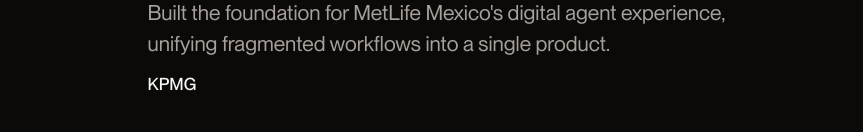
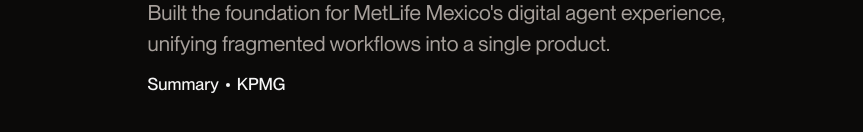
Before and after one commit to GrahamBunt/portfolio, a Next.js app: page / in a window 1280 px wide. Shown: the part 2807-2939 px from the top of the page, without its empty margins (417-1280 px from the left). Built offline with nearby package versions, Linux system fonts and the light colour scheme.

Commit message:
Refine project metadata labels

```diff
--- a/src/content/work.ts
+++ b/src/content/work.ts
@@ -295,7 +295,7 @@ export const featuredWork: WorkItem = {
     "/work/smartsheet-reports/figma-spec-loop.mp4",
   ],
   summary: "Modernized one of Smartsheet's core platform capabilities while aligning three teams around its long-term direction.",
-  cardMeta: "Smartsheet • Case Study",
+  cardMeta: "Case Study • Smartsheet",
   caseStudyMeta: "Case Study • Aug '25 – Mar '26",
   overview: {
     items: [
@@ -403,7 +403,7 @@ export const otherWork: WorkItem[] = [
     upNextImage: "/work/resource-management-integration/up-next-fast.webp",
     heroImage: "/work/resource-management-integration/hero-updated.png",
     summary: "Shaped the future of a declining $35M ARR acquisition while integrating its core capabilities into Smartsheet.",
-    cardMeta: "Smartsheet • Case Study",
+    cardMeta: "Case Study • Smartsheet",
     caseStudyMeta: "Case Study • Mar ‘22 - Jan ‘25",
     overview: {
       items: [],
@@ -470,7 +470,7 @@ export const otherWork: WorkItem[] = [
       "/work/metlife-mexico/performance-display-fast.webp",
     ],
     summary: "Built the foundation for MetLife Mexico's digital agent experience, unifying fragmented workflows into a single product.",
-    cardMeta: "KPMG",
+    cardMeta: "Summary • KPMG",
     caseStudyMeta: "Summary • KPMG",
     overview: {
       items: [
```
